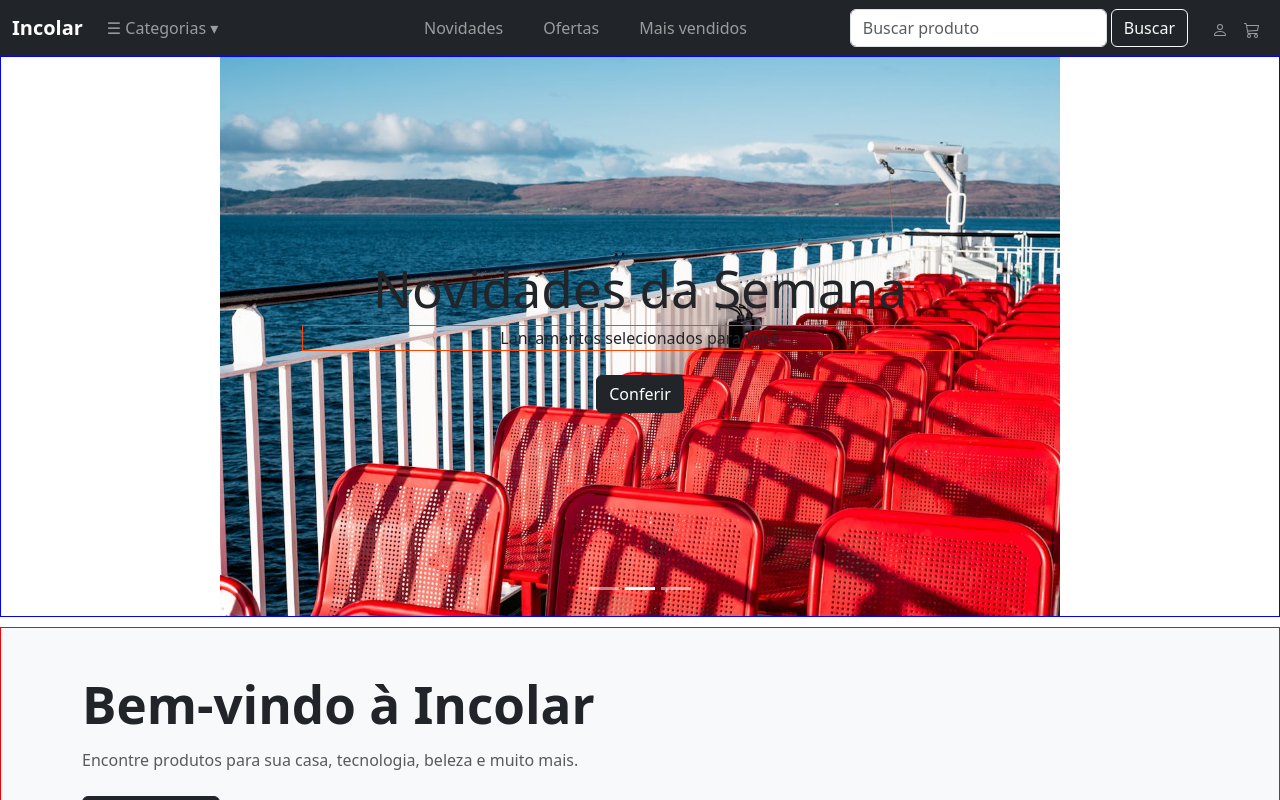
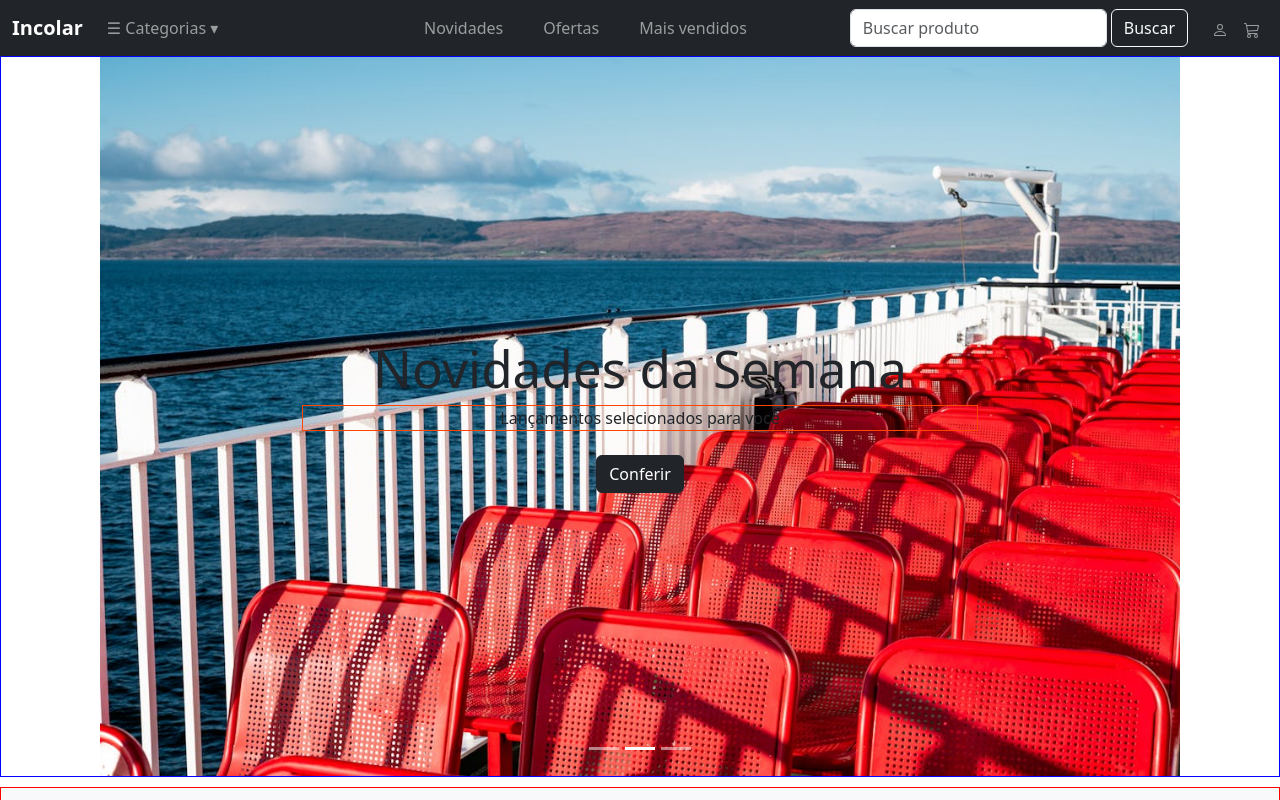
Before and after one commit to dcs30000/landingPage-reactjsBootstrap, a React (Vite) app: page / in a window 1280 px wide. Shown: the top 800 px of the page. Built offline with nearby package versions, Linux system fonts and the light colour scheme.

Commit message:
alterei a proporcao 16/9 em .hero-slide

```diff
--- a/src/pages/Home/Home.css
+++ b/src/pages/Home/Home.css
@@ -29,7 +29,7 @@
   /*min-height: 60vh; /*altura proporcional*/
   /*min-height: clamp(400px, 60vh, 700px);*/
 
-  aspect-ratio: 16/7;  /*controla proporção do banner*/
+  aspect-ratio: 16/9;  /*controla proporção do banner*/
 
   display: flex;
   align-items: center;
```
